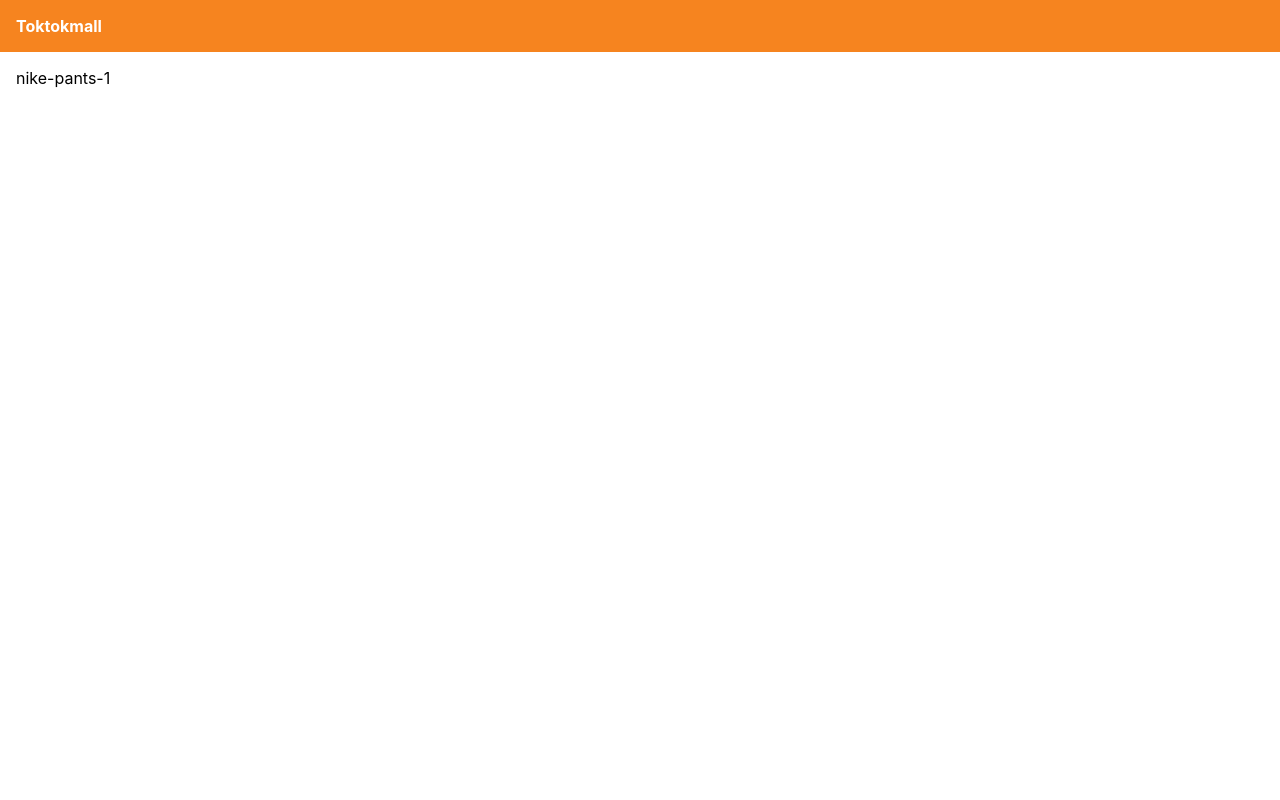
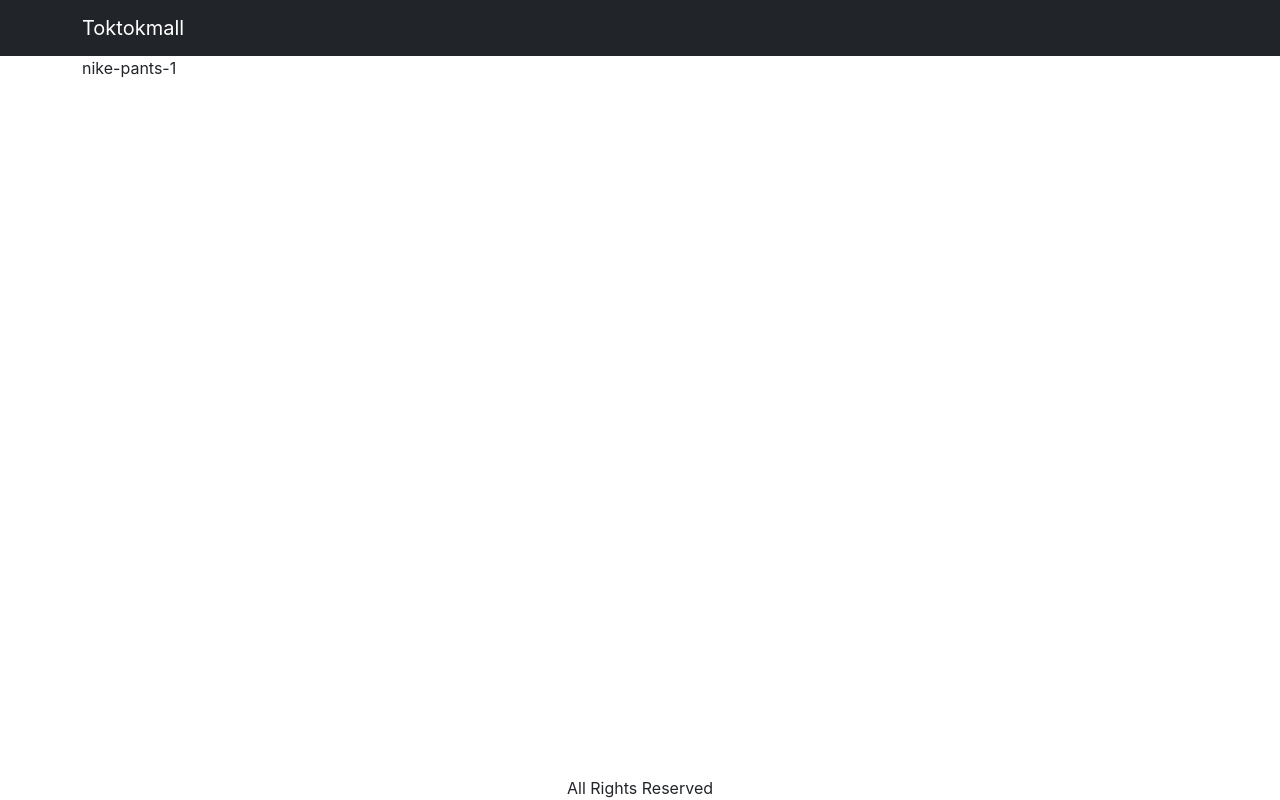
Before and after one commit to jhonmorales3713/mern-ecomm, a React (Create React App) app in the folder fe/: page /product/nike-pants-1 in a window 1280 px wide. Built offline with nearby package versions, Linux system fonts and the light colour scheme.

Commit message:
Bootstrap Intallation

```diff
--- a/fe/package.json
+++ b/fe/package.json
@@ -8,8 +8,11 @@
     "@testing-library/react": "^13.3.0",
     "@testing-library/user-event": "^13.5.0",
     "axios": "^0.27.2",
+    "bootstrap": "^5.1.3",
     "react": "^18.2.0",
+    "react-bootstrap": "^2.4.0",
     "react-dom": "^18.2.0",
+    "react-router-bootstrap": "^0.26.2",
     "react-router-dom": "^6.3.0",
     "react-scripts": "5.0.1",
     "use-reducer-logger": "^1.0.2",
--- a/fe/src/App.js
+++ b/fe/src/App.js
@@ -2,19 +2,32 @@ import data from './data';
 import { BrowserRouter, Link, Route, Routes } from 'react-router-dom';
 import HomeScreen from './screens/HomeScreen';
 import ProductScreen from './screens/ProductScreen';
+import { Container, Navbar } from 'react-bootstrap';
+import { LinkContainer } from 'react-router-bootstrap';
 function App() {
   return (
     <BrowserRouter>
-      <div>
+      <div className="d-flex flex-column body-content">
         <header>
-          <Link to="/">Toktokmall</Link>
+          <Navbar bg="dark" variant="dark">
+            <Container>
+              <LinkContainer to="/">
+                <Navbar.Brand>Toktokmall</Navbar.Brand>
+              </LinkContainer>
+            </Container>
+          </Navbar>
         </header>
         <main>
-          <Routes>
-            <Route path="product/:tag" element={<ProductScreen />}></Route>
-            <Route path="/" element={<HomeScreen />}></Route>
-          </Routes>
+          <Container>
+            <Routes>
+              <Route path="product/:tag" element={<ProductScreen />}></Route>
+              <Route path="/" element={<HomeScreen />}></Route>
+            </Routes>
+          </Container>
         </main>
+        <footer>
+          <div className="text-center">All Rights Reserved</div>
+        </footer>
       </div>
     </BrowserRouter>
   );
--- a/fe/src/index.css
+++ b/fe/src/index.css
@@ -6,7 +6,7 @@ body {
   -webkit-font-smoothing: antialiased;
   -moz-osx-font-smoothing: grayscale;
 }
-
+/*
 header {
   background-color: #f6841f;
   padding: 1rem;
@@ -15,9 +15,12 @@ header a {
   color: white;
   font-weight: bold;
   text-decoration: none;
+} */
+.body-content {
+  height: 100vh;
 }
 main {
-  padding: 1rem;
+  flex: 1;
 }
 .products {
   display: flex;
--- a/fe/src/index.js
+++ b/fe/src/index.js
@@ -1,5 +1,6 @@
 import React from 'react';
 import ReactDOM from 'react-dom/client';
+import 'bootstrap/dist/css/bootstrap.min.css';
 import './index.css';
 import App from './App';
 import reportWebVitals from './reportWebVitals';
```
Also changed, not shown: 1 other file (tests, documents, lock files or other folders).
